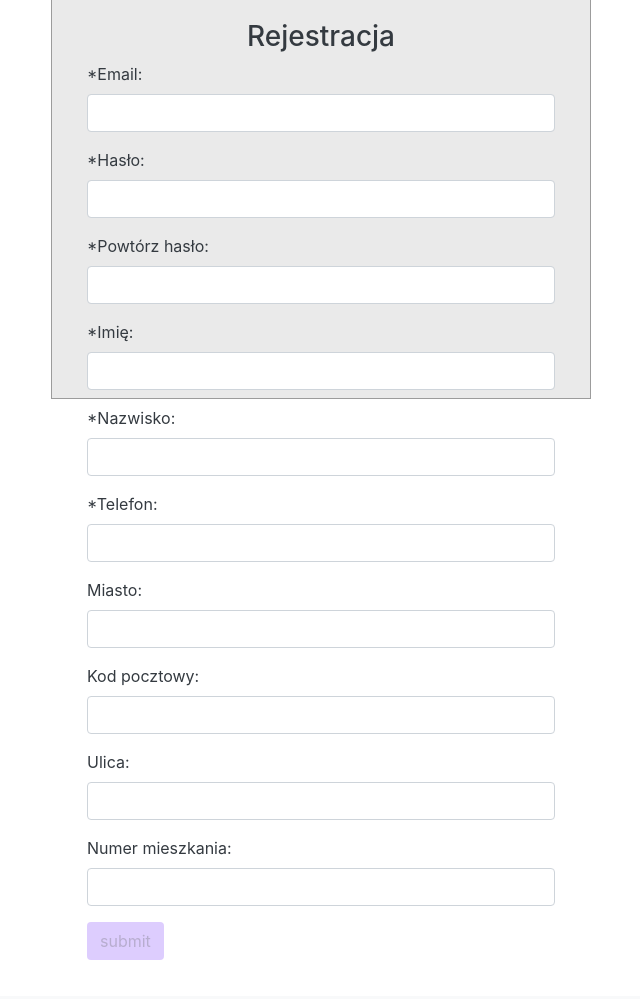
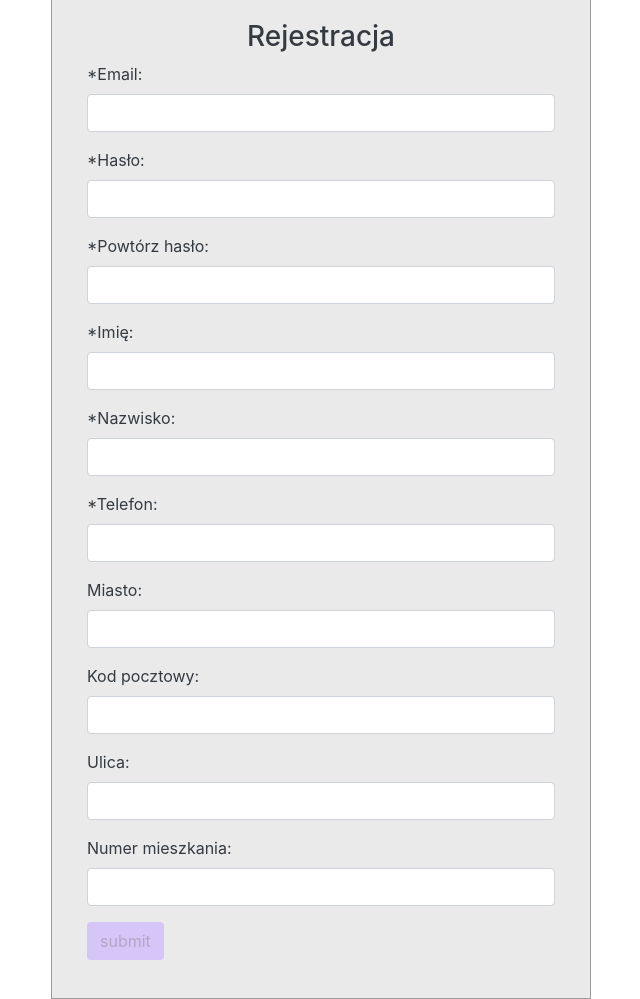
Before and after one commit to 155972/detective_penguin, a PHP site: page /reg.php in a window 1280 px wide; the page is wider, and only the part inside the window is pictured. Shown: the part 187-1186 px from the top of that part, without its empty margins (319-959 px from the left). Before the commit the page ends 1147 px from the top of that part, so only its background shows below. Run offline with PHP 8.4, Linux system fonts and the light colour scheme.

Commit message:
wydłużenie okna rejestracji do 1000px

```diff
--- a/style.css
+++ b/style.css
@@ -58,7 +58,7 @@ li a:hover{
   #reg .container #reg-row #reg-column #reg-box{
     margin-top: 40px;
     max-width: 600px;
-    height: 400px;
+    height: 1000px;
     border: 1px solid #9C9C9C;
     background-color: #EAEAEA;
   }
```
